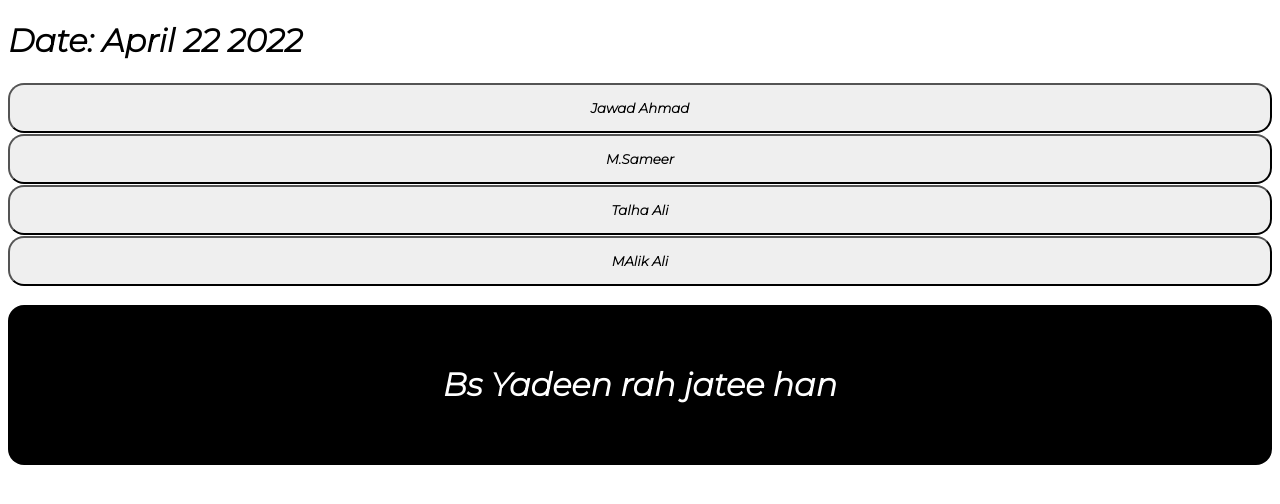
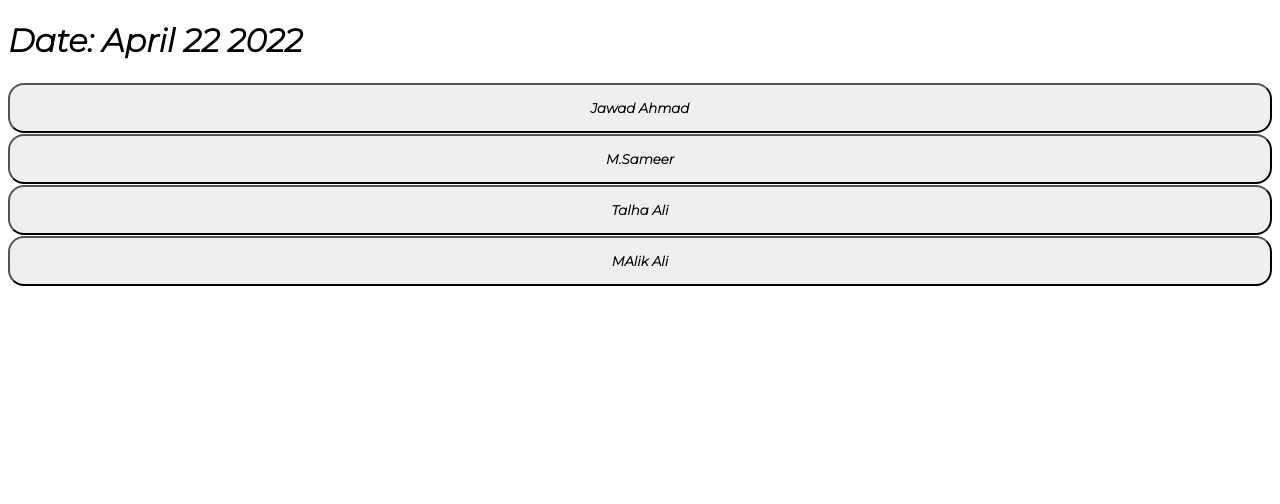
Before and after one commit to Ali-Shehzad/fun, a plain HTML site: page index.html in a window 1280 px wide. Drawn offline with Linux system fonts and the light colour scheme.

Commit message:
Update index.html

```diff
--- a/index.html
+++ b/index.html
@@ -20,10 +20,10 @@
     </div>
     <img src="" alt="">
 
-    <div id="btn5">
+<!--     <div id="btn5">
         Bs Yadeen rah jatee han
 
-    </div>
+    </div> -->
 
     <script src="script.js"></script>
 </body>
```
